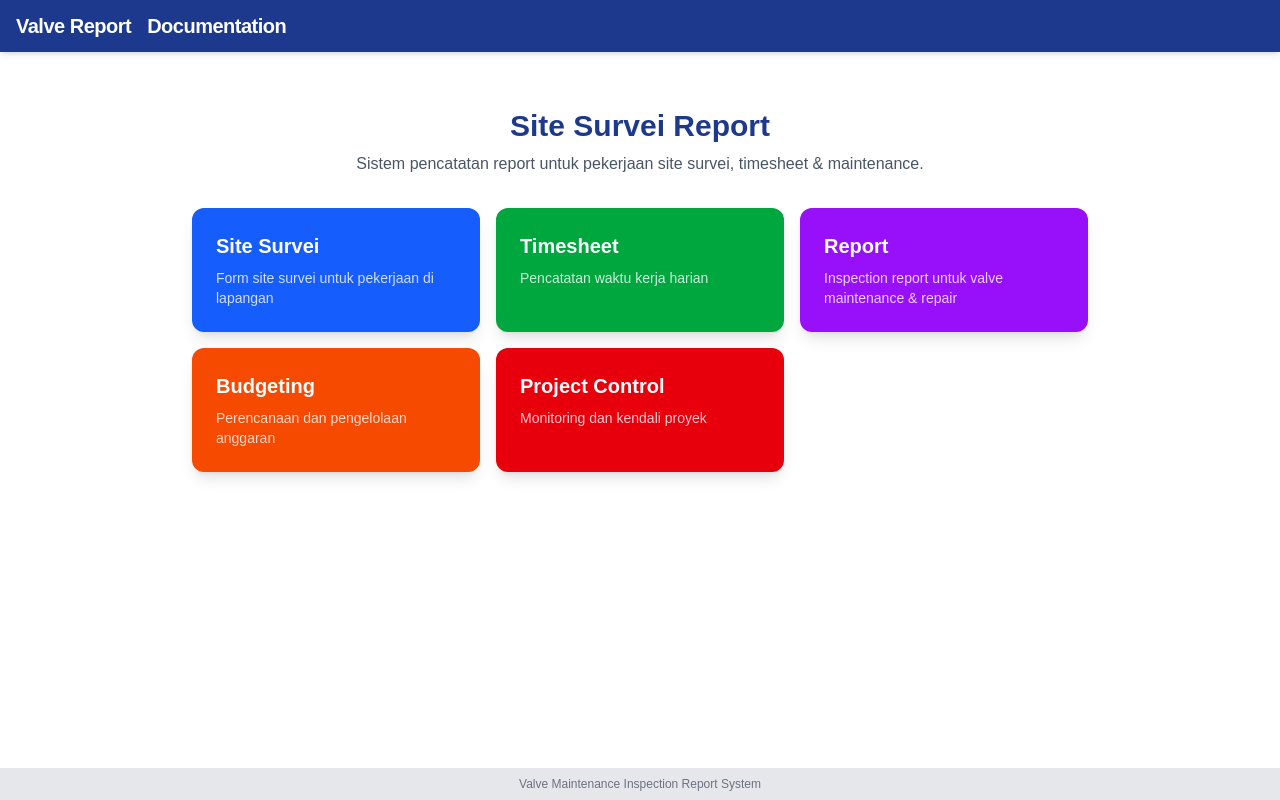
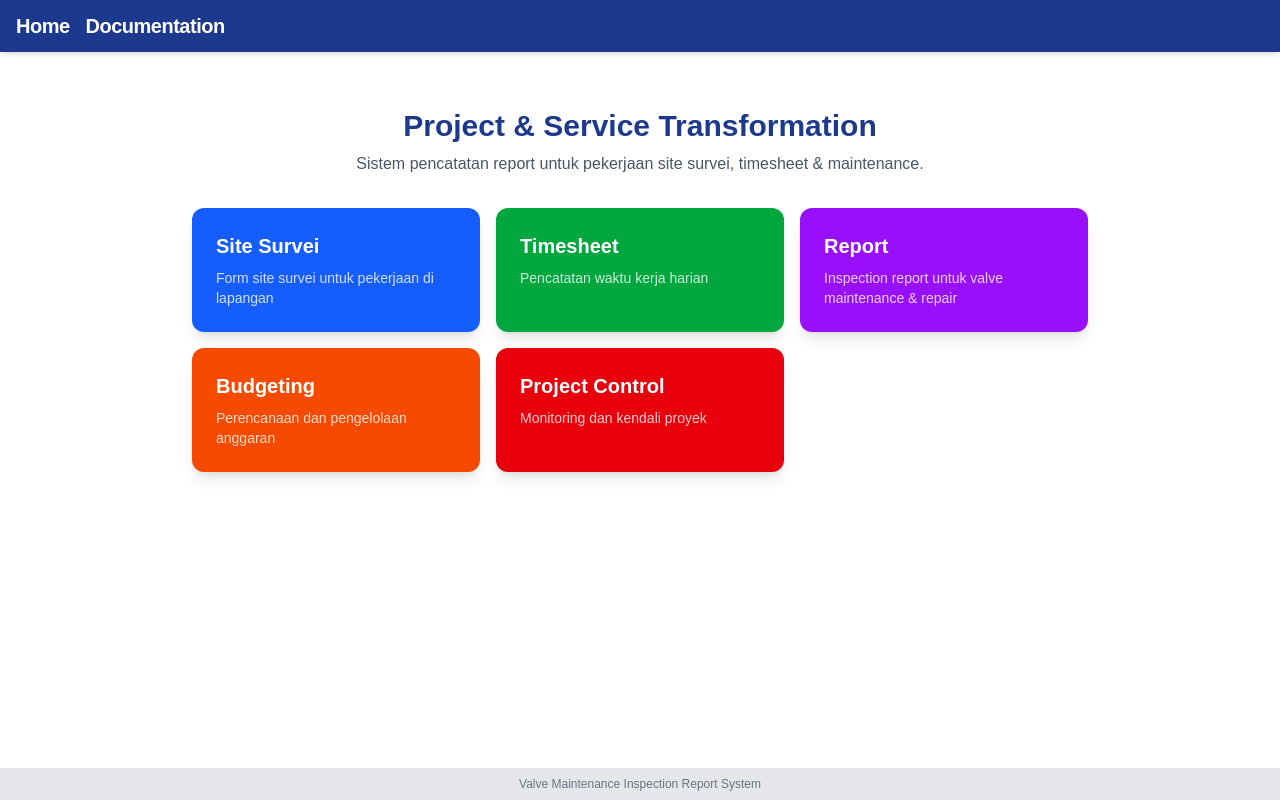
Before and after one commit to iksanfn1094/valve-report, a Next.js app: page / in a window 1280 px wide. Built offline with nearby package versions, Linux system fonts and the light colour scheme.

Commit message:
fix: Homepage title Project & Service Transformation, navbar Valve Report → Home

```diff
--- a/app/header.tsx
+++ b/app/header.tsx
@@ -17,8 +17,8 @@
     <header className="bg-blue-900 text-white shadow-md">
       <div className="max-w-7xl mx-auto px-4 py-3 flex items-center justify-between">
         <div className="flex items-center gap-4">
-          <Link href="/reports" className="text-xl font-bold tracking-tight">
-            Valve Report
+          <Link href="/" className="text-xl font-bold tracking-tight">
+            Home
           </Link>
           <Link href="/docs" className="text-xl font-bold tracking-tight">
             Documentation
--- a/app/page.tsx
+++ b/app/page.tsx
@@ -37,7 +37,7 @@
   return (
     <div className="space-y-8 py-8">
       <div className="text-center">
-        <h1 className="text-3xl font-bold text-blue-900">Site Survei Report</h1>
+        <h1 className="text-3xl font-bold text-blue-900">Project &amp; Service Transformation</h1>
         <p className="text-gray-600 mt-2">
           Sistem pencatatan report untuk pekerjaan site survei, timesheet &amp; maintenance.
         </p>
```
